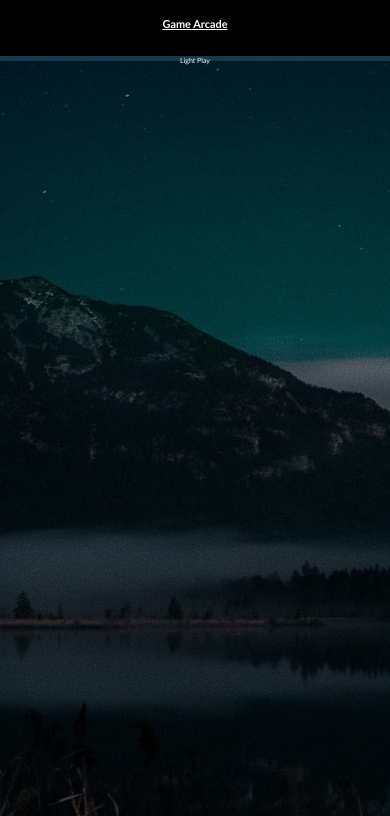
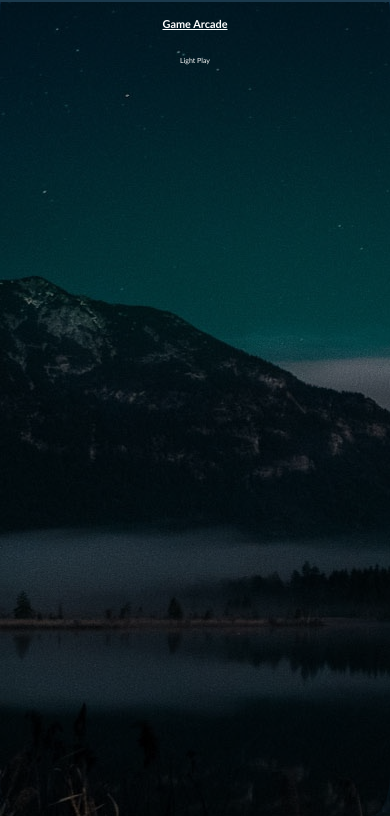
Before and after one commit to MasonWalker24/light-net-reborn, a plain HTML site: page games.html in a window 390 px wide. Shown: the part 28-844 px from the top of the page. Drawn offline with Linux system fonts and the light colour scheme; a web font is replaced by a local one.

Commit message:
Update primary.css

```diff
--- a/primary.css
+++ b/primary.css
@@ -249,7 +249,7 @@ background-image: url("background12.jpg");
 .navbar
 {
 position: fixed;
-height: 10%;
+height: 3%;
 width: 100%;
 background-color: black;
 top: 0;
```
